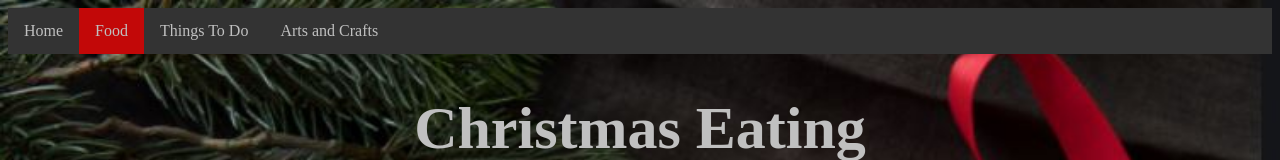
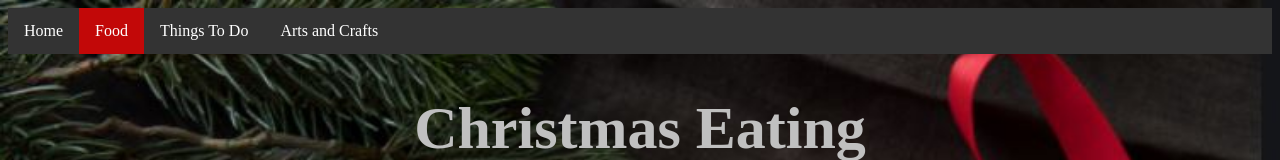
Before and after one commit to Ashpet1291/Ashpet1291.github.io, a plain HTML site: page Food.html in a window 1280 px wide. Shown: the top 160 px of the page. Drawn offline with Linux system fonts and the light colour scheme.

Commit message:
Update Food.css

```diff
--- a/Food.css
+++ b/Food.css
@@ -13,7 +13,7 @@ ul.navigation {
 
   li a {
     display: inline-block;
-    color: silver;
+    color: white;
     text-align: center;
     padding: 14px 16px;
     text-decoration: none;
```
